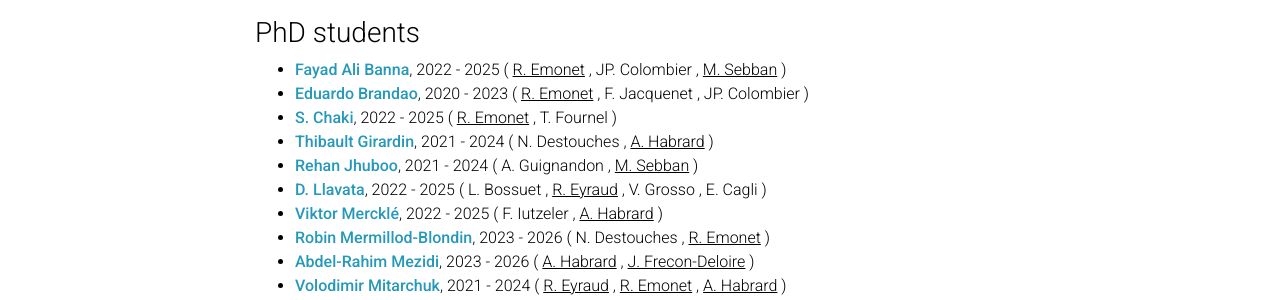
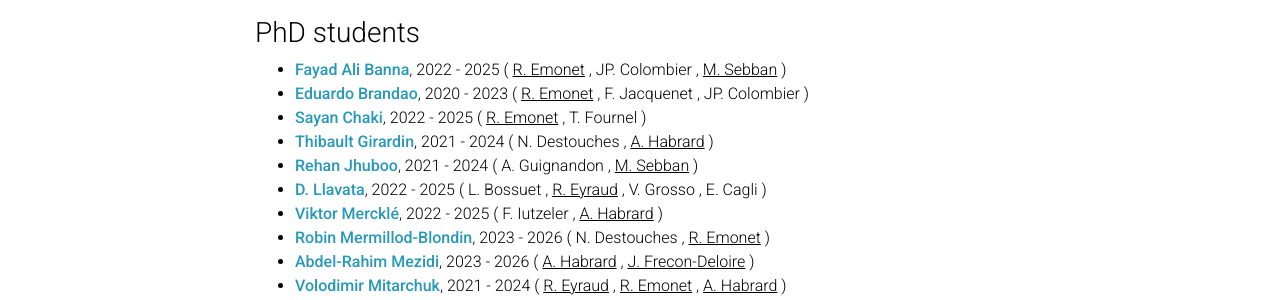
Before and after one commit to labhc-malice/labhc-malice.github.io, a Jekyll site: the page built from _pages/team.md, in a window 1280 px wide and 1104 px high. Shown: the part 553-853 px from the top of the window. Built offline with Jekyll 4.4.1, drawn with Linux system fonts in a browser that asks for light colours; comment, search, counter and statistics services are not loaded; a style sheet for code colours, icons or effects is not loaded.

Commit message:
Update phdstudents.yml

```diff
--- a/_data/phdstudents.yml
+++ b/_data/phdstudents.yml
@@ -54,7 +54,7 @@
   end_date: 2024
   team_thematic: False
 
-- firstname: S.
+- firstname: Sayan
   lastname: Chaki
   url:
   supervisor: [R. Emonet, T. Fournel]
```
